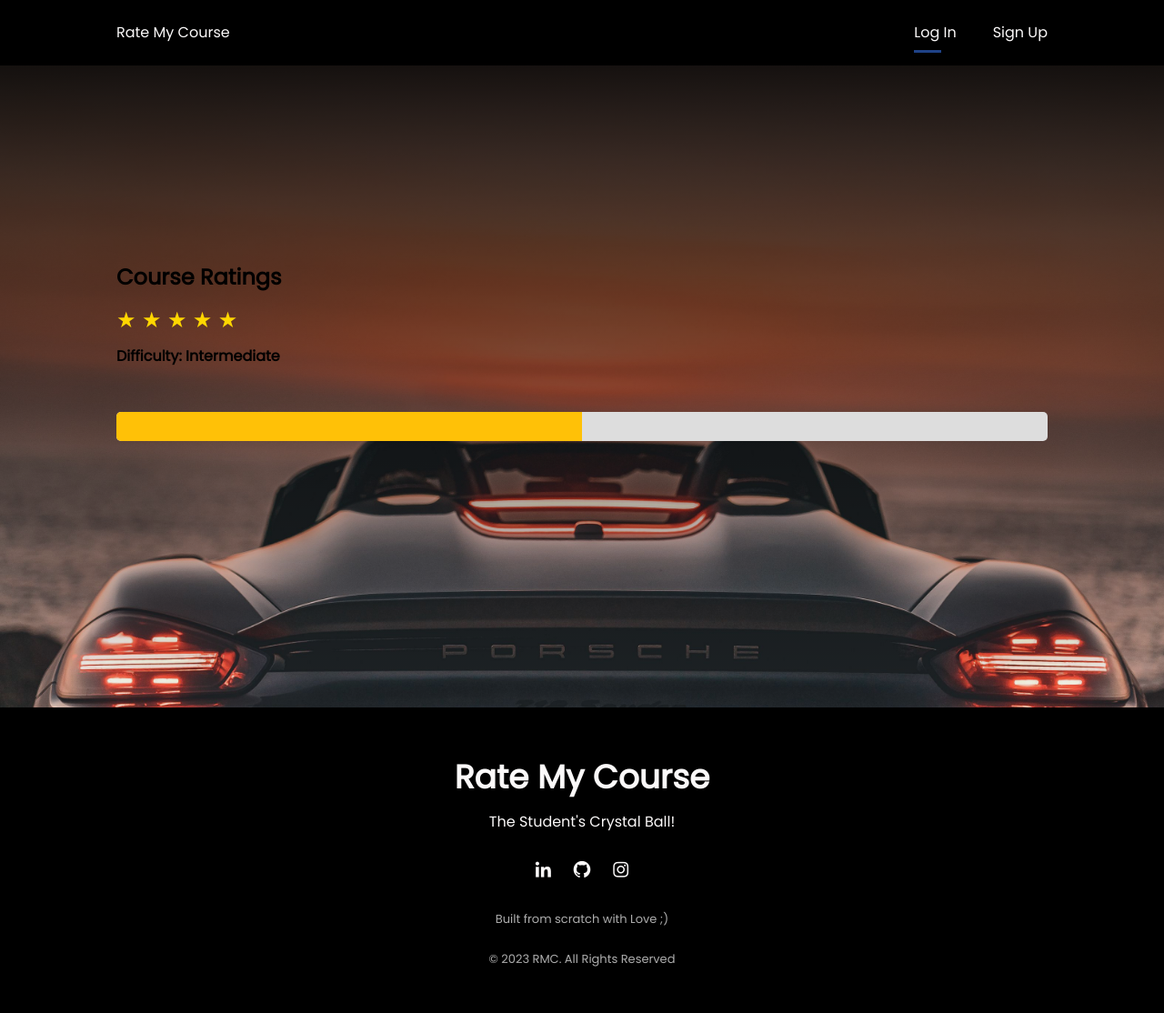
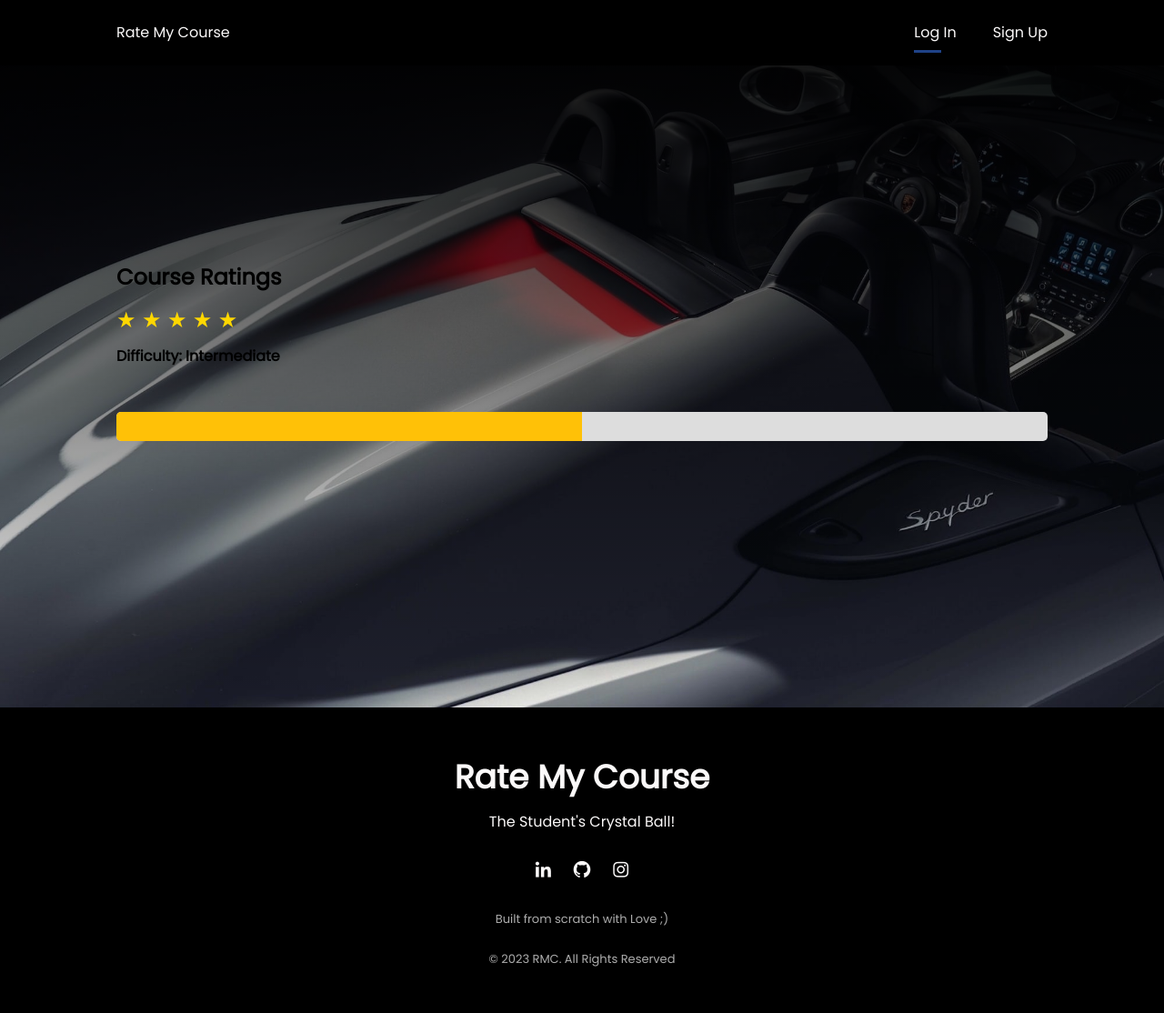
Before and after one commit to mehtameet12/RateMyCourse, a Django app: page /results/ in a window 1280 px wide. Shown: the whole page at 91% size. Run offline with Django 4.2, Linux system fonts and the light colour scheme.

Commit message:
now it works! the opacity was the issue lol

```diff
--- a/RateMyCourse/static/Css/styles.css
+++ b/RateMyCourse/static/Css/styles.css
@@ -497,7 +497,7 @@ img{
     background-image: url('ResultsBackground.png');
     background-size: cover;
     background-position: center;
-    opacity: 0;
+    opacity: 1;
     transition: opacity 1s ease-in-out;
 }
 
--- a/RateMyCourse/templates/results.html
+++ b/RateMyCourse/templates/results.html
@@ -104,7 +104,7 @@
         <main class="l-main">
             <!-- RESULT -->
             <section class="result_backdrop-container">
-                <section class="home" id="result">
+                <section class="result" id="result">
                   <div class="result__container bd-container bd-grid">
                     <div class="ratings">
                       <h2 class="ratings__title">Course Ratings</h2>
```
